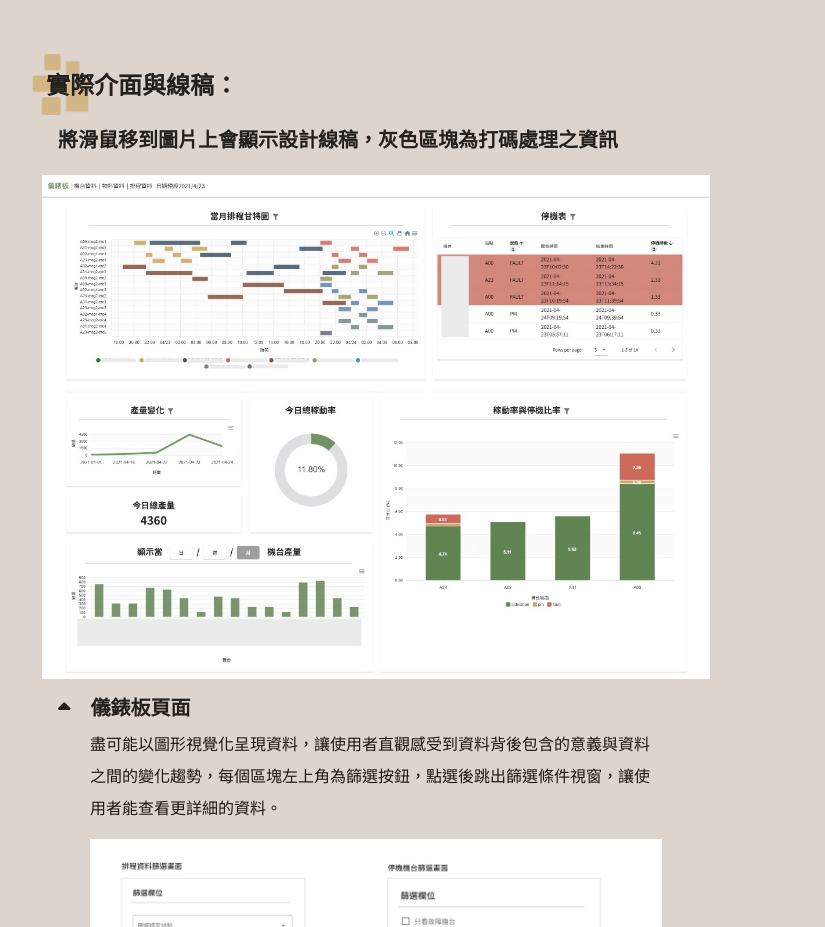
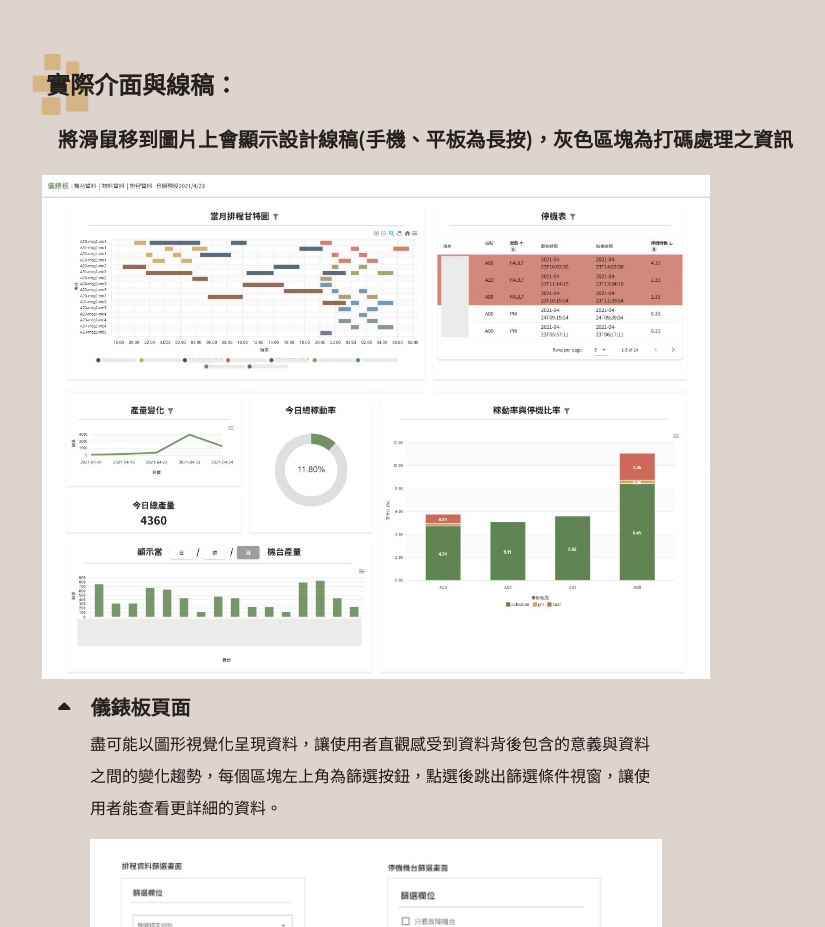
Before and after one commit to YuRou05/internship_final_result, a plain HTML site: page work.html in a window 1280 px wide. Shown: the part 960-1887 px from the top of the page, without its empty margins (33-858 px from the left). Drawn offline with nearby package versions, Linux system fonts and the light colour scheme; a web font is replaced by a local one.

Commit message:
新增圖片說明

```diff
--- a/work.html
+++ b/work.html
@@ -97,7 +97,7 @@
           <br /><br />
           <h4 class="row p-3 highlight">實際介面與線稿：</h4>
           <div class="row px-3 pt-1 pb-3">
-            <h5>將滑鼠移到圖片上會顯示設計線稿，灰色區塊為打碼處理之資訊</h5>
+            <h5>將滑鼠移到圖片上會顯示設計線稿(手機、平板為長按)，灰色區塊為打碼處理之資訊</h5>
           </div>
           <div class="row">
             <div class="col-xxl-6 job-box job-img from-bottom">
```
